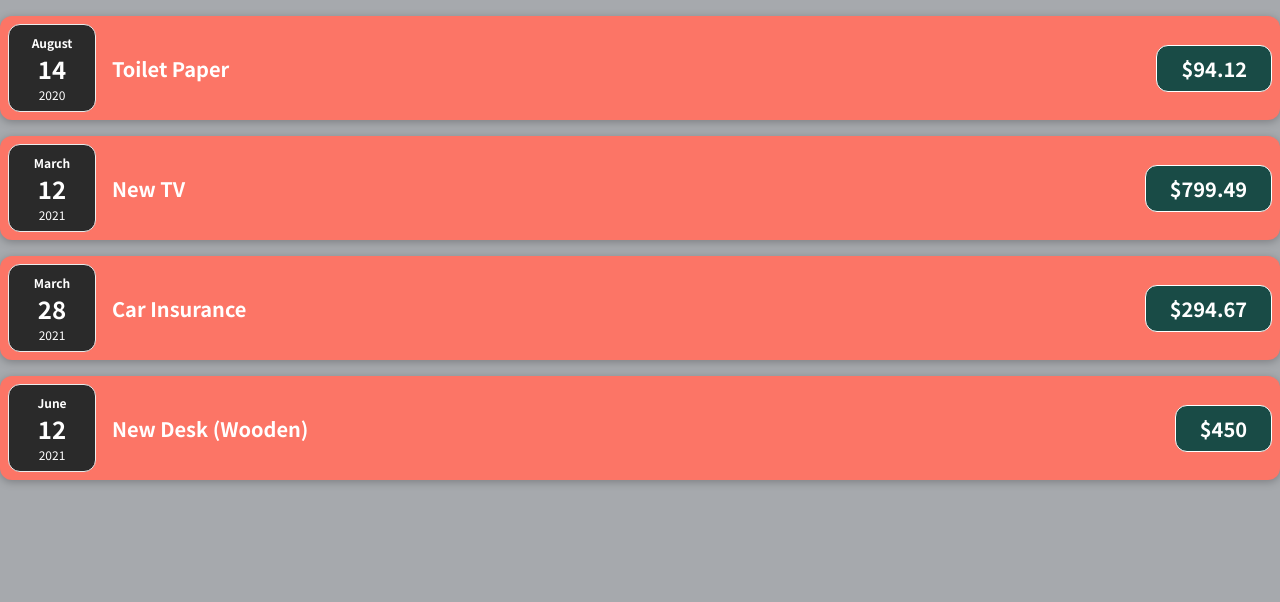
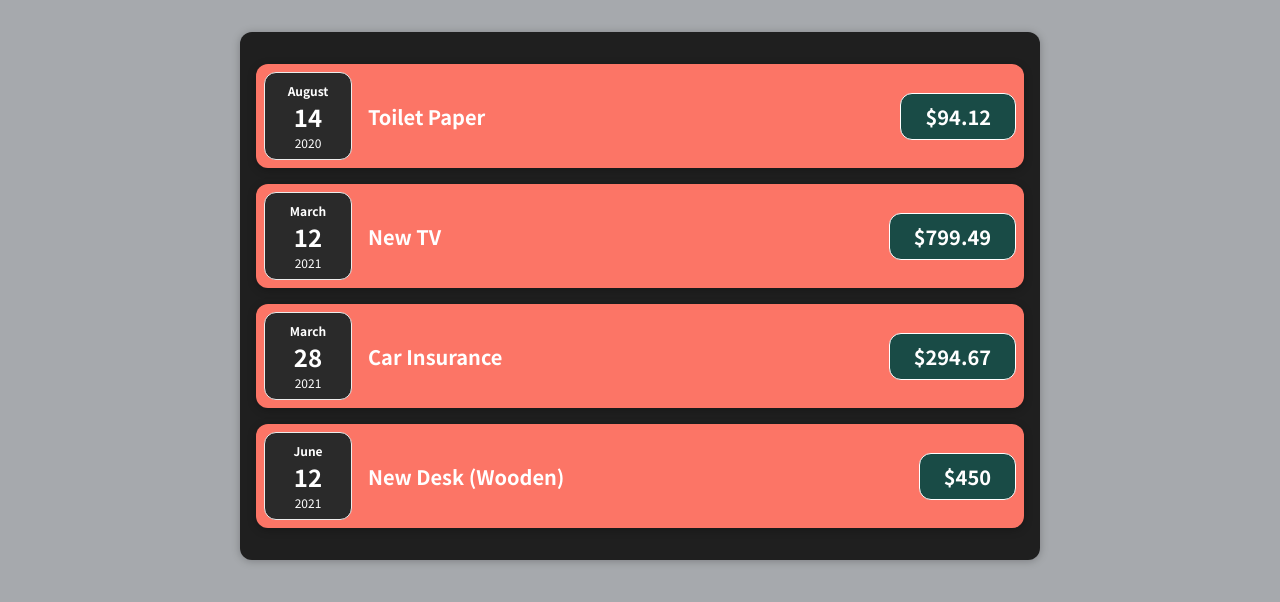
Before and after one commit to pillowsopher/expense-tracking-project, a React (Create React App) app: page / in a window 1280 px wide. Shown: the top 602 px of the page. Built offline with nearby package versions, Linux system fonts and the light colour scheme.

Commit message:
Abstracted all components into Expense Component and added styling

```diff
--- a/src/App.js
+++ b/src/App.js
@@ -1,6 +1,6 @@
 import "./App.css";
 import "./components/ExpenseItem";
-import ExpenseItem from "./components/ExpenseItem";
+import Expenses from "./components/Expenses";
 
 function App() {
   const expenses = [
@@ -25,38 +25,7 @@
     },
   ];
 
-  return (
-    <div>
-      <ExpenseItem
-        title={expenses[0].title}
-        amount={expenses[0].amount}
-        date={expenses[0].date}
-      >
-        {" "}
-      </ExpenseItem>
-      <ExpenseItem
-        title={expenses[1].title}
-        amount={expenses[1].amount}
-        date={expenses[1].date}
-      >
-        {" "}
-      </ExpenseItem>
-      <ExpenseItem
-        title={expenses[2].title}
-        amount={expenses[2].amount}
-        date={expenses[2].date}
-      >
-        {" "}
-      </ExpenseItem>
-      <ExpenseItem
-        title={expenses[3].title}
-        amount={expenses[3].amount}
-        date={expenses[3].date}
-      >
-        {" "}
-      </ExpenseItem>
-    </div>
-  );
+  return <Expenses expenses={expenses} />;
 }
 
 export default App;
--- /dev/null
+++ b/src/components/Expenses.css
@@ -0,0 +1,9 @@
+.expenses {
+  padding: 1rem;
+  background-color: rgb(31, 31, 31);
+  margin: 2rem auto;
+  width: 50rem;
+  max-width: 95%;
+  border-radius: 12px;
+  box-shadow: 0 1px 8px rgba(0, 0, 0, 0.25);
+}
--- /dev/null
+++ b/src/components/Expenses.js
@@ -0,0 +1,39 @@
+import "./Expenses.css";
+import ExpenseItem from "./ExpenseItem";
+
+function Expenses(props) {
+  return (
+    <div className='expenses'>
+      <ExpenseItem
+        title={props.expenses[0].title}
+        amount={props.expenses[0].amount}
+        date={props.expenses[0].date}
+      >
+        {" "}
+      </ExpenseItem>
+      <ExpenseItem
+        title={props.expenses[1].title}
+        amount={props.expenses[1].amount}
+        date={props.expenses[1].date}
+      >
+        {" "}
+      </ExpenseItem>
+      <ExpenseItem
+        title={props.expenses[2].title}
+        amount={props.expenses[2].amount}
+        date={props.expenses[2].date}
+      >
+        {" "}
+      </ExpenseItem>
+      <ExpenseItem
+        title={props.expenses[3].title}
+        amount={props.expenses[3].amount}
+        date={props.expenses[3].date}
+      >
+        {" "}
+      </ExpenseItem>
+    </div>
+  );
+}
+
+export default Expenses;
```
